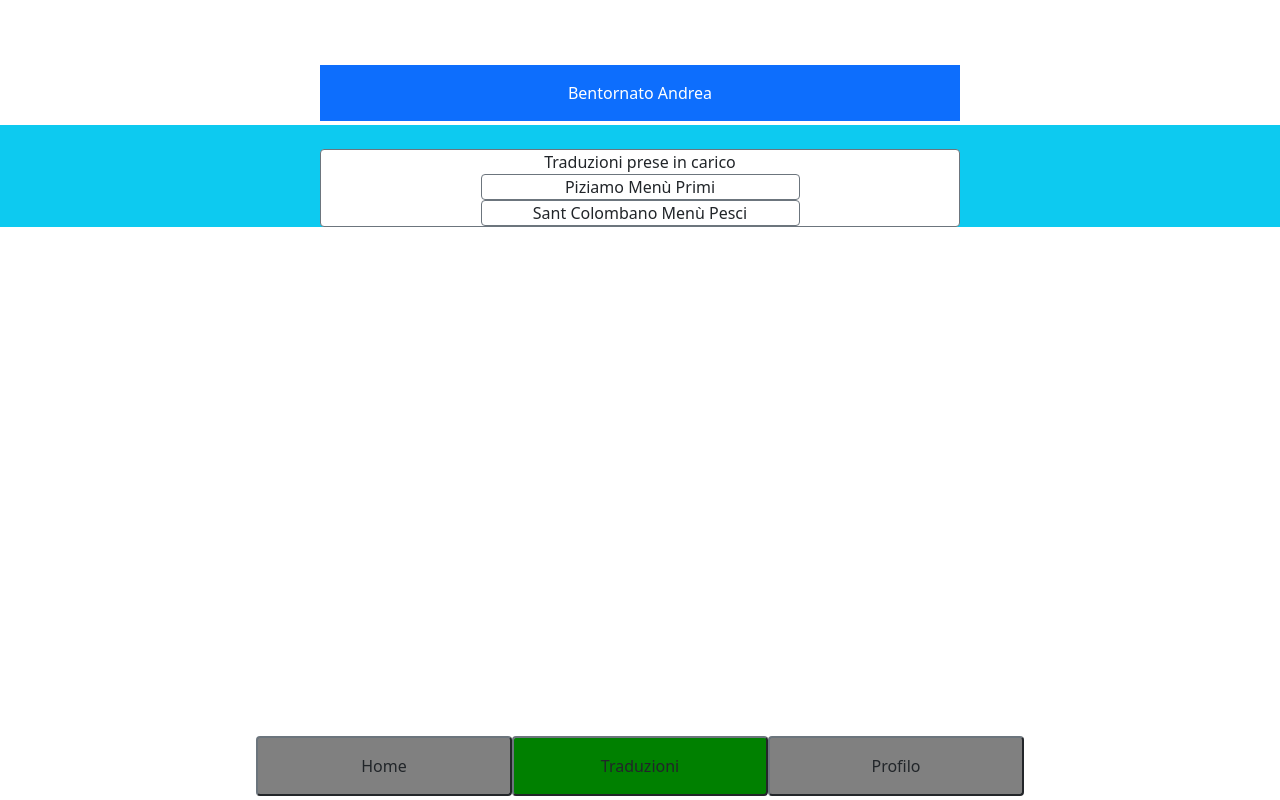
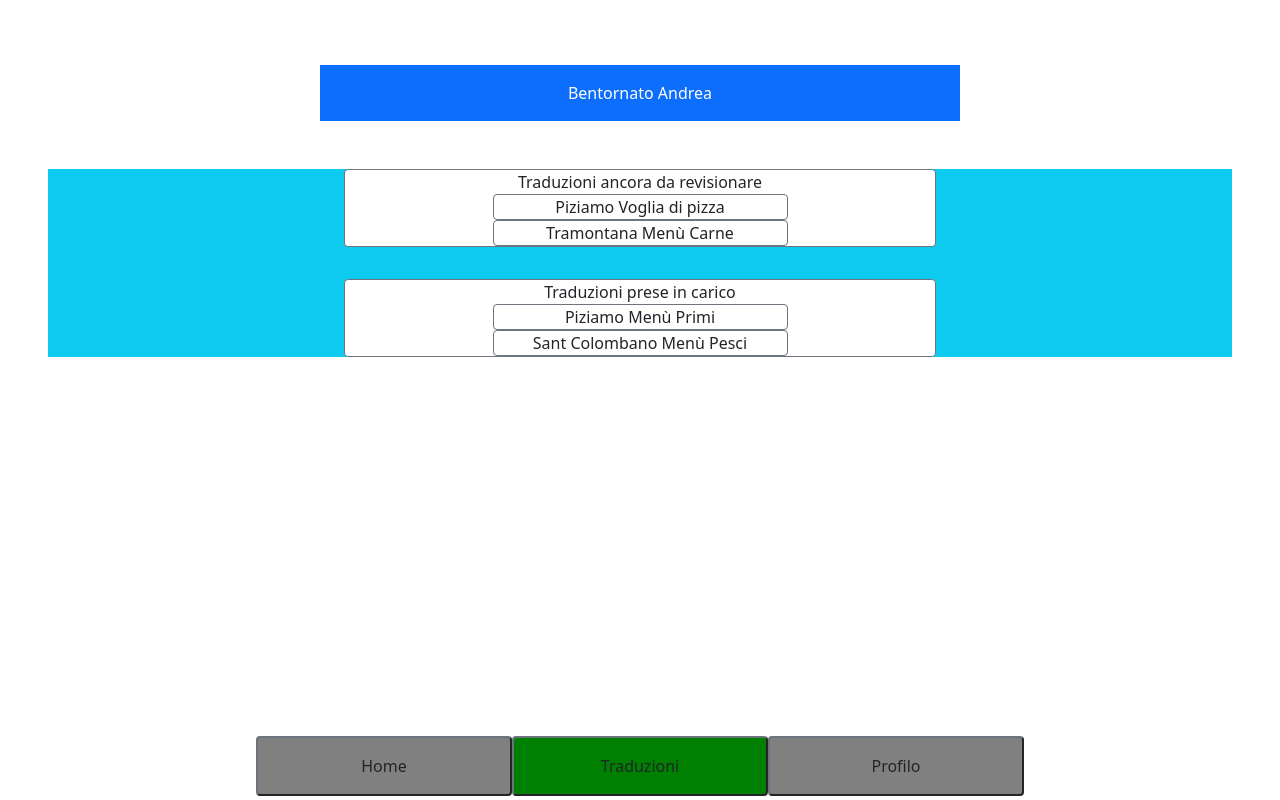
Before and after one commit to Progetto-Menu/ProjectWork2021, a React (Create React App) app in the folder ProgettoReact/: page /home in a window 1280 px wide. Built offline with nearby package versions, Linux system fonts and the light colour scheme.

Commit message:
Aggiunta traduzioni da revisionare

```diff
--- a/ProgettoReact/src/Traduttore/home.tsx
+++ b/ProgettoReact/src/Traduttore/home.tsx
@@ -82,7 +82,7 @@ export const Home: React.FunctionComponent<UserProp> = (prop) => {
 
     return <>
         <WelcomeBack name={user.name} surname={user.surname} takenTranslations={user.takenTranslations} reviewTranslations={user.reviewTranslations} />
-        <div className="bg-info text-light" /**Questo è il container azzuro che racchiude TakenTranslation e TranslationToReview */>
+        <div className="bg-info m-5 text-light" /**Questo è il container azzuro che racchiude TakenTranslation e TranslationToReview */>
             <TranslationTakenOver name={user.name} surname={user.surname} takenTranslations={user.takenTranslations} reviewTranslations={user.reviewTranslations} />
             <br></br>
             <YourTranslationToReview name={user.name} surname={user.surname} takenTranslations={user.takenTranslations} reviewTranslations={user.reviewTranslations} />
--- a/ProgettoReact/src/Traduttore/translationTakenOver.tsx
+++ b/ProgettoReact/src/Traduttore/translationTakenOver.tsx
@@ -2,10 +2,17 @@ import ReactDOM from "react-dom";
 import React, { Component } from 'react';
 import { Link } from 'react-router-dom';
 import { UserProp } from "./Prop/userProp"
+import { VisualizzaMenuHome } from "./visualizzaMenuHome";
 
 
 export const TranslationTakenOver: React.FunctionComponent<UserProp> = (prop) => {
-    return <>
+    return <div className="bg-white m-2 w-50 border border-secondary rounded text-dark text-center mx-auto ">
+    Traduzioni ancora da revisionare
+     {prop.takenTranslations.map((item, index) =>
+              <React.Fragment key={index}>
+                  <VisualizzaMenuHome idMenu={item.idMenu} title={item.title} restaurant={item.restaurant} languages={item.languages}/>
+              </React.Fragment>
+          )}
 
-    </>
+      </div>
 }
```
Also changed, not shown: 1 other file (tests, documents, lock files or other folders).
